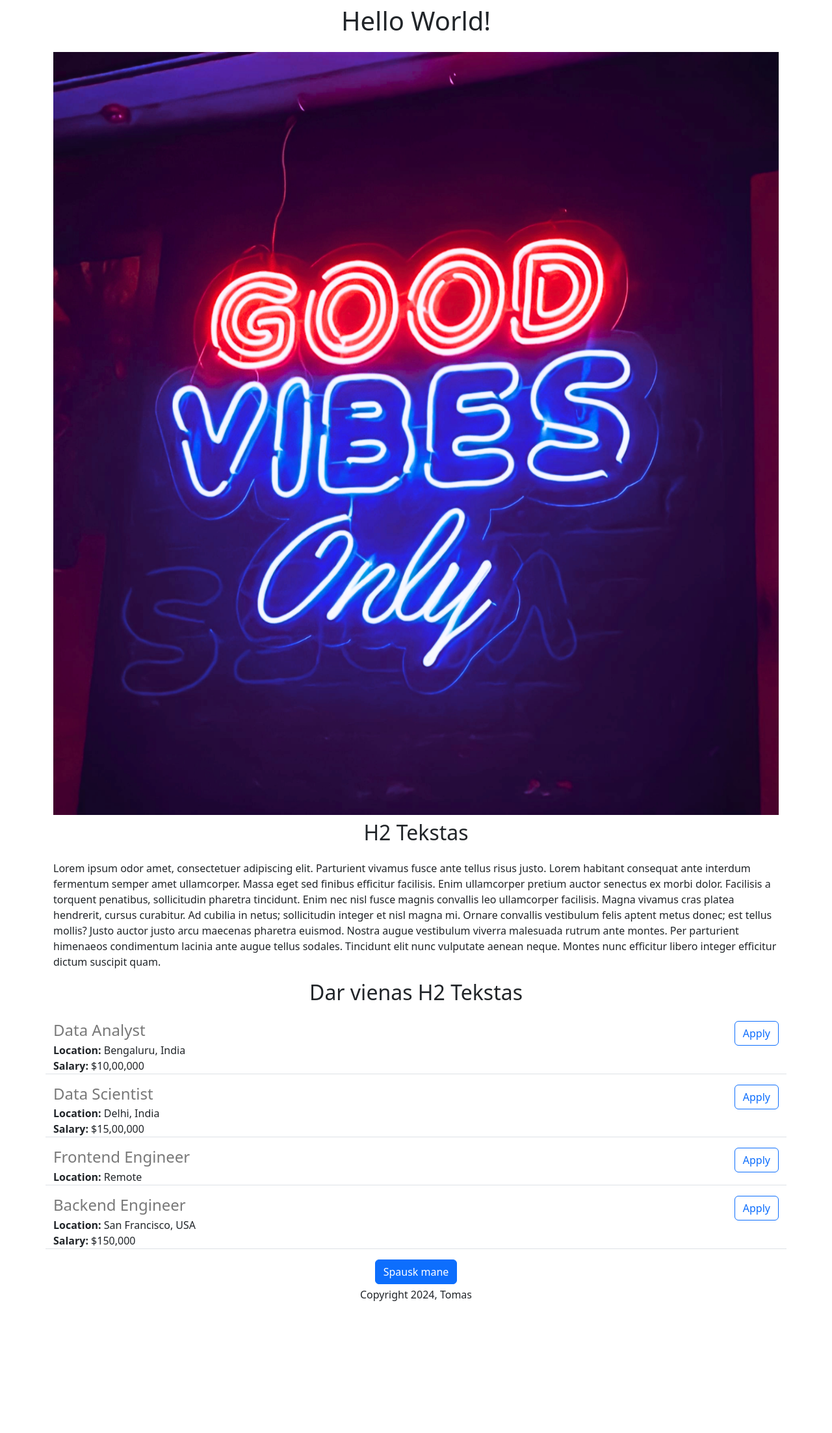
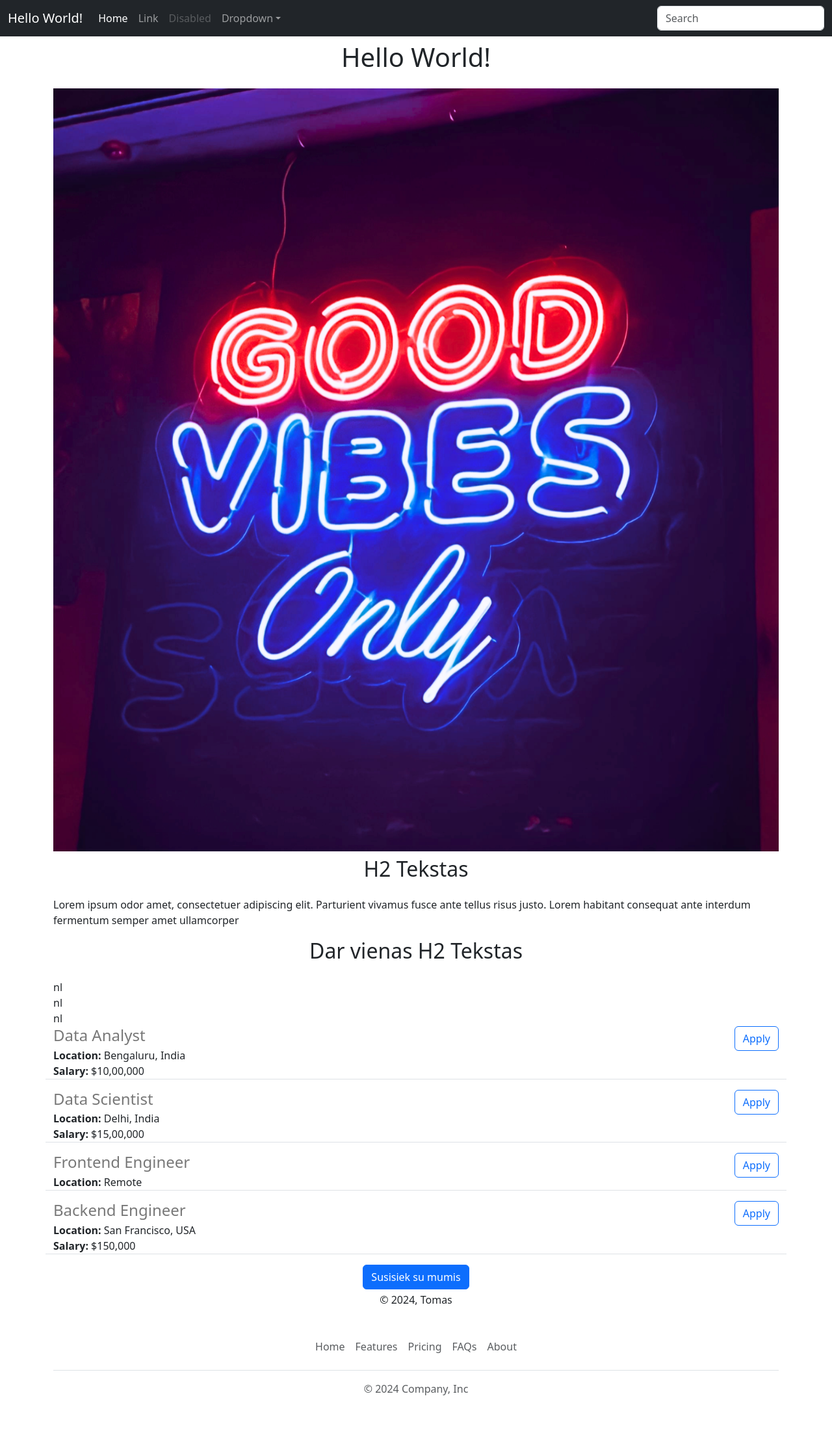
Before and after one commit to TomasMeskutavicius/FlaskWebApplication, a Flask app: page / in a window 1280 px wide. Shown: the whole page at 65% size. Before the commit the page ends 2002 px from the top, so only its background shows below. Run offline with Flask 3, Linux system fonts and the light colour scheme.

Commit message:
added files

```diff
--- a/app.py
+++ b/app.py
@@ -26,13 +26,13 @@ JOBS = [{
 
 @app.route("/")
 def hello_world():
-  return render_template("home.html", jobs=JOBS)
+    return render_template("home.html", jobs=JOBS)
 
 
 @app.route("/api/jobs")
 def list_jobs():
-  return jsonify(JOBS)
+    return jsonify(JOBS)
 
 
 if __name__ == '__main__':
-  app.run(host='0.0.0.0', debug=True)
+    app.run(host='0.0.0.0', debug=True)
--- /dev/null
+++ b/templates/footer.html
@@ -0,0 +1,12 @@
+<div class="container">
+  <footer class="py-3 my-4">
+    <ul class="nav justify-content-center border-bottom pb-3 mb-3">
+      <li class="nav-item"><a href="#" class="nav-link px-2 text-body-secondary">Home</a></li>
+      <li class="nav-item"><a href="#" class="nav-link px-2 text-body-secondary">Features</a></li>
+      <li class="nav-item"><a href="#" class="nav-link px-2 text-body-secondary">Pricing</a></li>
+      <li class="nav-item"><a href="#" class="nav-link px-2 text-body-secondary">FAQs</a></li>
+      <li class="nav-item"><a href="#" class="nav-link px-2 text-body-secondary">About</a></li>
+    </ul>
+    <p class="text-center text-body-secondary">&copy; 2024 Company, Inc</p>
+  </footer>
+</div>
--- a/templates/home.html
+++ b/templates/home.html
@@ -1,29 +1,34 @@
 <!DOCTYPE html>
 <html>
   <head>
+    {% include 'nav.html' %}
     <meta charset="utf-8">
     <meta name="viewport" content="width=device-width, initial-scale=1">
     <title>Tomas Meskutavicius</title>
     <link rel="icon" href="/static/bmw.ico" type="image/x-icon">
+    <!-- Bootstrap CSS -->
     <link href="https://cdn.jsdelivr.net/npm/bootstrap@5.3.3/dist/css/bootstrap.min.css" rel="stylesheet" integrity="sha384-QWTKZyjpPEjISv5WaRU9OFeRpok6YctnYmDr5pNlyT2bRjXh0JMhjY6hW+ALEwIH" crossorigin="anonymous">
   </head>
   <body>
     <div class="container">
       <h1 class="text-center mt-2 mb-4">Hello World!</h1>
       <img class="img-fluid" src="/static/good-vibes.jpg" alt="Good Vibes Only">
-      <h2 class="text-center mt-2 mb-4"">H2 Tekstas</h2>
-      <p>Lorem ipsum odor amet, consectetuer adipiscing elit. Parturient vivamus fusce ante tellus risus justo. Lorem habitant consequat ante interdum fermentum semper amet ullamcorper. Massa eget sed finibus efficitur facilisis. Enim ullamcorper pretium auctor senectus ex morbi dolor. Facilisis a torquent penatibus, sollicitudin pharetra tincidunt. Enim nec nisl fusce magnis convallis leo ullamcorper facilisis. Magna vivamus cras platea hendrerit, cursus curabitur. Ad cubilia in netus; sollicitudin integer et nisl magna mi. Ornare convallis vestibulum felis aptent metus donec; est tellus mollis? Justo auctor justo arcu maecenas pharetra euismod. Nostra augue vestibulum viverra malesuada rutrum ante montes. Per parturient himenaeos condimentum lacinia ante augue tellus sodales. Tincidunt elit nunc vulputate aenean neque. Montes nunc efficitur libero integer efficitur dictum suscipit quam.
-      </p>
+      <h2 class="text-center mt-2 mb-4">H2 Tekstas</h2>
+      <p>Lorem ipsum odor amet, consectetuer adipiscing elit. Parturient vivamus fusce ante tellus risus justo. Lorem habitant consequat ante interdum fermentum semper amet ullamcorper</p>
       <h2 class="text-center mt-2 mb-4">Dar vienas H2 Tekstas</h2>
+      <div>nl</div>
+      <div>nl</div>
+      <div>nl</div>
       <div>
         {% for job in jobs %}
           {% include 'jobitem.html' %}
         {% endfor %}
       </div>
       <div class="text-center">
-        <button type="button" class="btn btn-primary mb-1">Spausk mane</button>
-        <p>Copyright 2024, Tomas</p>
+        <a href="mailto:asd?subject=asd&body=asd" type="button" class="btn btn-primary mb-1">Susisiek su mumis</a>
+        <p>&copy; 2024, Tomas</p>
       </div>
     </div>
+    {% include 'footer.html' %}
   </body>
 </html>
--- a/templates/jobitem.html
+++ b/templates/jobitem.html
@@ -13,8 +13,6 @@
     {% endif %}
   </div>
   <div class="col-auto text-center">
-    <button type="button" class="btn btn-outline-primary">Apply</button>
-
+    <a href="mailto:meskutavicius.tomas@inbox.lt?subject=Application for {{job['tittle']}}  type="button" class="btn btn-outline-primary">Apply</a>
   </div>
-
 </div>
--- /dev/null
+++ b/templates/nav.html
@@ -0,0 +1,33 @@
+<nav class="navbar navbar-expand-sm navbar-dark bg-dark" aria-label="Third navbar example">
+  <div class="container-fluid">
+    <a class="navbar-brand" href="#">Hello World!</a>
+    <button class="navbar-toggler" type="button" data-bs-toggle="collapse" data-bs-target="#navbarsExample03" aria-controls="navbarsExample03" aria-expanded="false" aria-label="Toggle navigation">
+      <span class="navbar-toggler-icon"></span>
+    </button>
+    <div class="collapse navbar-collapse" id="navbarsExample03">
+      <ul class="navbar-nav me-auto mb-2 mb-sm-0">
+        <li class="nav-item">
+          <a class="nav-link active" aria-current="page" href="#">Home</a>
+        </li>
+        <li class="nav-item">
+          <a class="nav-link" href="#">Link</a>
+        </li>
+        <li class="nav-item">
+          <a class="nav-link disabled" aria-disabled="true">Disabled</a>
+        </li>
+        <li class="nav-item dropdown">
+          <a class="nav-link dropdown-toggle" href="#" data-bs-toggle="dropdown" aria-expanded="false">Dropdown</a>
+          <ul class="dropdown-menu">
+            <li><a class="dropdown-item" href="#">Action</a></li>
+            <li><a class="dropdown-item" href="#">Another action</a></li>
+            <li><a class="dropdown-item" href="#">Something else here</a></li>
+          </ul>
+        </li>
+      </ul>
+      <div class="d-flex">
+      <form role="search">
+        <input class="form-control" type="search" placeholder="Search" aria-label="Search">
+      </form>
+    </div>
+  </div>
+</nav>
```
